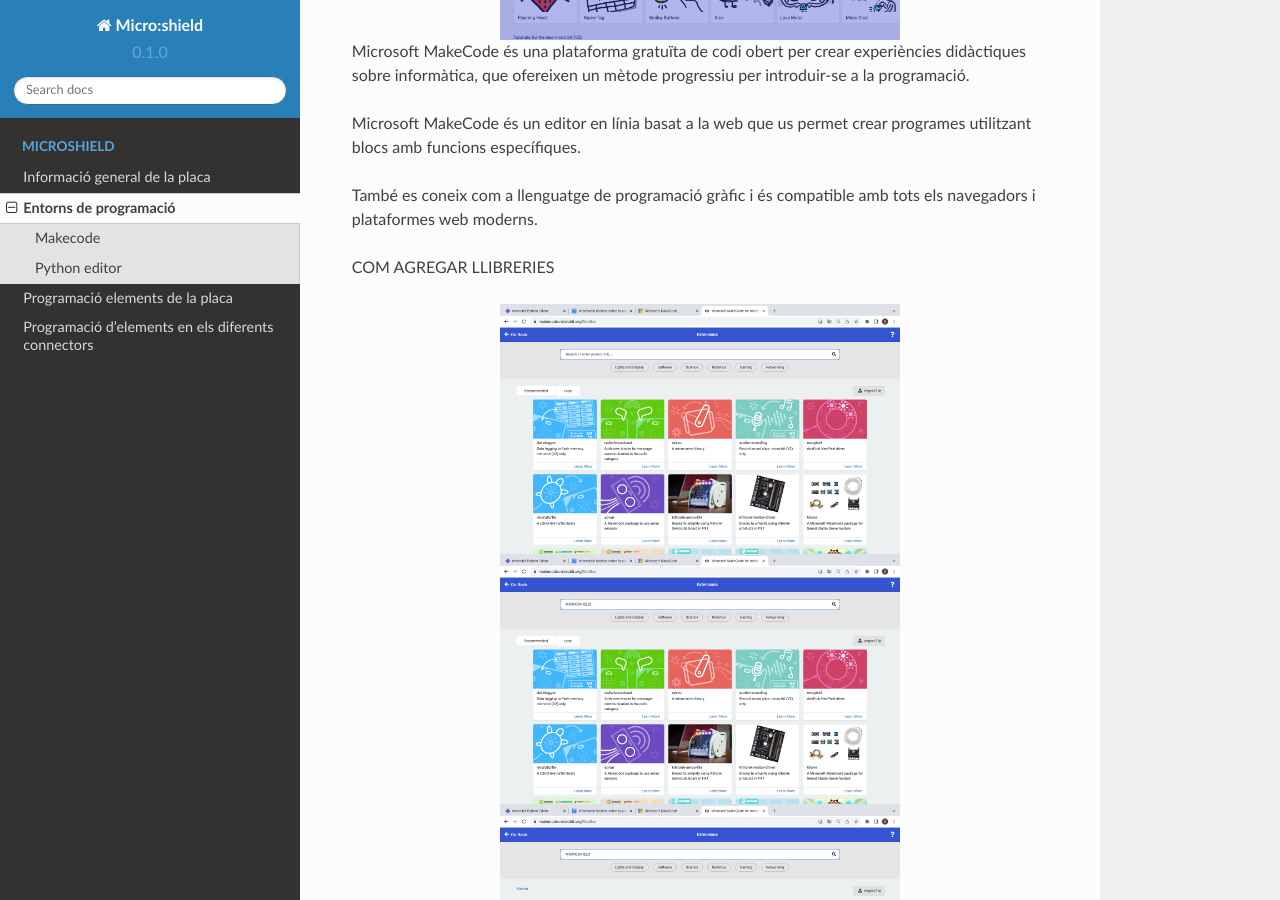
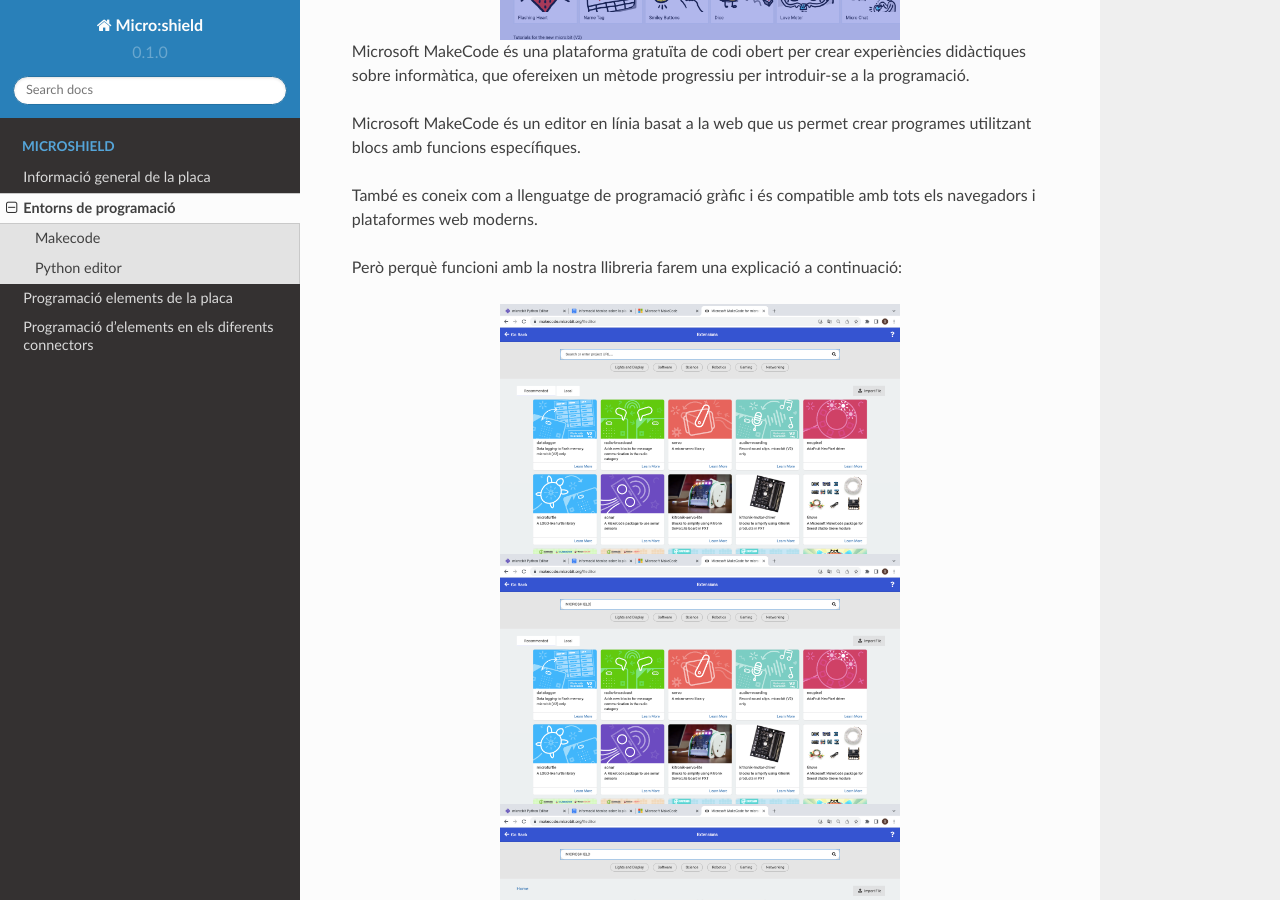
Before and after one commit to MakeAndLearn/micro-shield, a Sphinx documentation site: the page built from docs/source/microshield/entornsprogramacio.rst, in a window 1280 px wide and 900 px high, scrolled down 426 px. Built offline with Sphinx 7.4.7 and the Read the Docs theme 2.0.0, drawn with Linux system fonts in a browser that asks for light colours.

Commit message:
Update entornsprogramacio.rst

```diff
--- a/docs/source/microshield/entornsprogramacio.rst
+++ b/docs/source/microshield/entornsprogramacio.rst
@@ -14,7 +14,7 @@
 
 També es coneix com a llenguatge de programació gràfic i és compatible amb tots els navegadors i plataformes web moderns.
 
-COM AGREGAR LLIBRERIES
+Però perquè funcioni amb la nostra llibreria farem una explicació a continuació:
 
 .. image:: LIBRERIAS_0.png
   :width: 400
```
